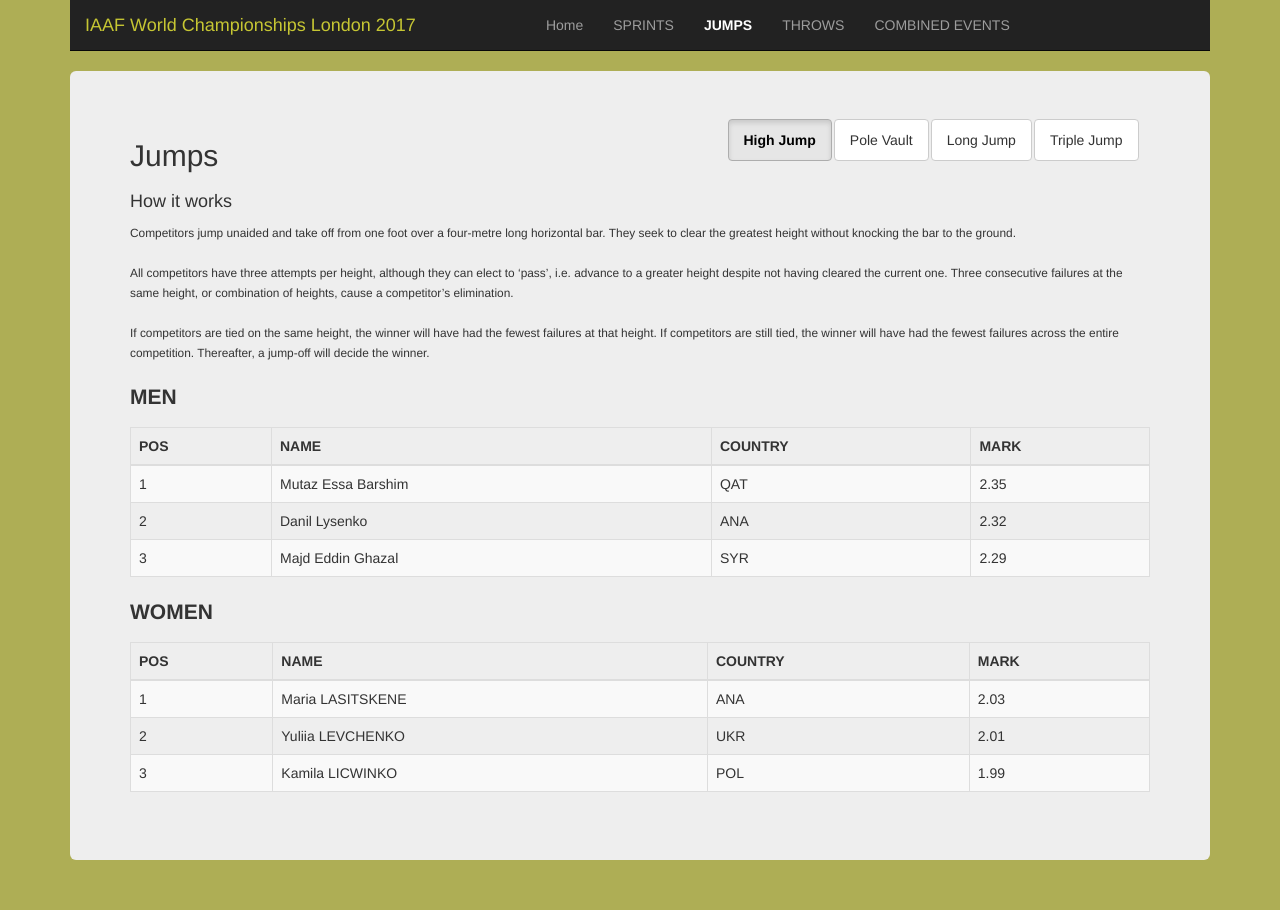
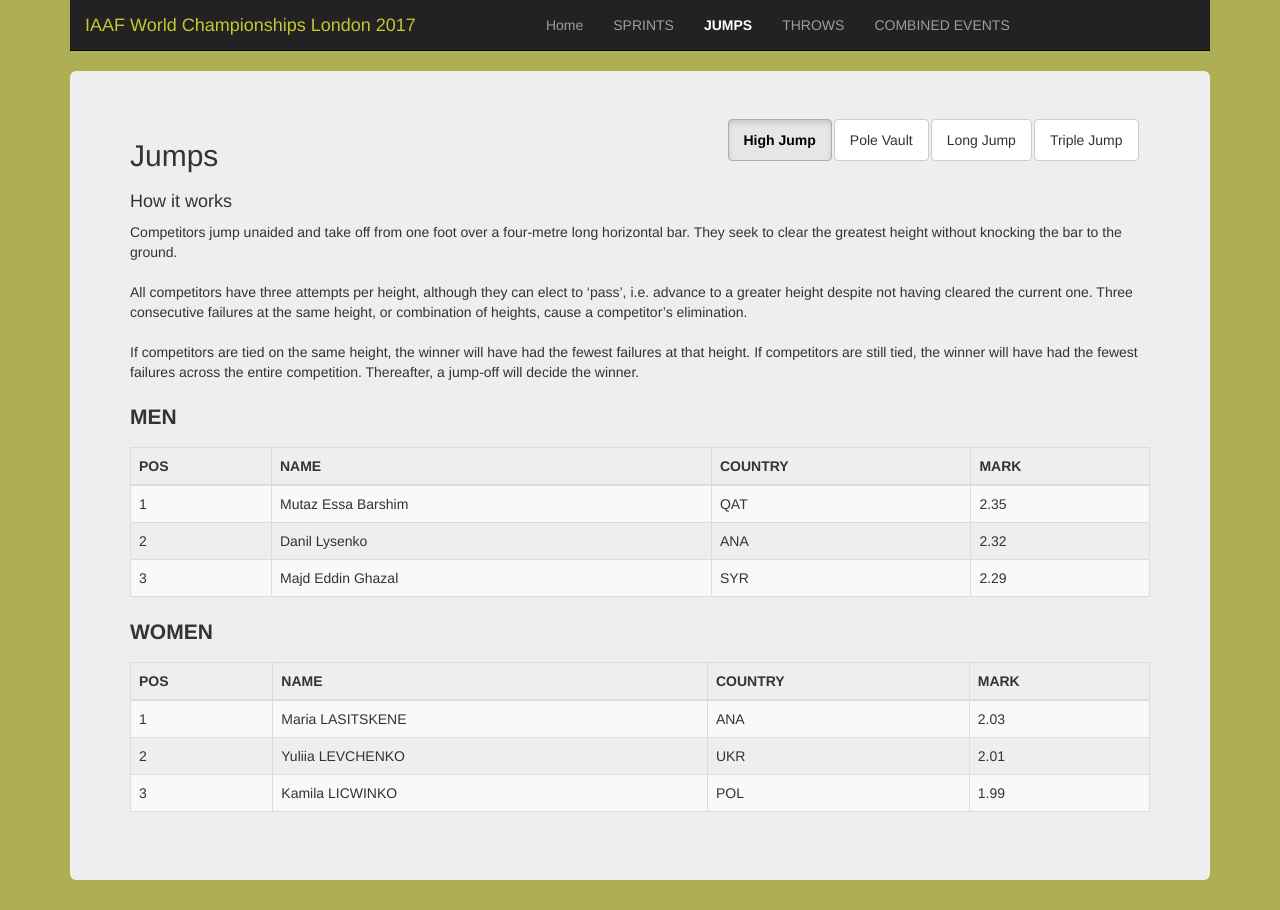
Before and after one commit to pluboj/react-IAAF, a React (Create React App) app: page /jumps/hjump in a window 1280 px wide. Built offline with nearby package versions, Linux system fonts and the light colour scheme.

Commit message:
Add props intro

```diff
--- a/src/components/Jumps.js
+++ b/src/components/Jumps.js
@@ -2,7 +2,11 @@
 import { Route, NavLink, Redirect } from 'react-router-dom';
 
 import JumpsContainer from './jumps/JumpsContainer';
-import { HighJumpM,
+import { HighJump,
+		PoleVault,
+		TripleJump,
+		LongJump,
+		HighJumpM,
 		HighJumpW,
 		PoleVaultM,
 		PoleVaultW,
@@ -54,13 +58,21 @@
 	      		render={ () => <Redirect to={`${match.path}/hjump`} /> }
 	      	/>
 	      	<Route path={`${match.path}/hjump`}
-	      		render={ () => <JumpsContainer data={{m:HighJumpM, w: HighJumpW}} />} />
+	      		render={ () => <JumpsContainer data={{m:HighJumpM, w: HighJumpW}}
+	      		intro={HighJump}
+	      		/>} />
 	      	<Route path={`${match.path}/pvault`}
-	      		render={ () => <JumpsContainer data={{m:PoleVaultM, w: PoleVaultW}} />} />
+	      		render={ () => <JumpsContainer data={{m:PoleVaultM, w: PoleVaultW}}
+	      		intro={PoleVault}
+	      		/>} />
 	      	<Route path={`${match.path}/ljump`}
-	      		render={ () => <JumpsContainer data={{m:LongJumpM, w: LongJumpW}} />} />
+	      		render={ () => <JumpsContainer data={{m:LongJumpM, w: LongJumpW}}
+	      		intro={LongJump}
+	      		/>} />
 	      	<Route path={`${match.path}/tjump`}
-	      		render={ () => <JumpsContainer data={{m:TripleJumpM, w: TripleJumpW}} />} />
+	      		render={ () => <JumpsContainer data={{m:TripleJumpM, w: TripleJumpW}}
+	      		intro={TripleJump}
+	      		/>} />
 		</div>
 	</div>
 )
--- a/src/components/jumps/JumpsContainer.js
+++ b/src/components/jumps/JumpsContainer.js
@@ -20,21 +20,9 @@
   return (
   	<div>
   		<h4>How it works</h4>
-  		<small>Competitors jump unaided and take off from one foot over a
-  		four-metre long horizontal bar. They seek to clear the greatest height
-  		without knocking the bar to the ground.</small>
-  		<br/><br/>
-  		<small>All competitors have three attempts per height,
-  		although they can elect to ‘pass’, i.e. advance to a greater
-  		height despite not having cleared the current one. Three consecutive
-  		failures at the same height, or combination of heights, cause a
-  		competitor’s elimination.</small>
-  		<br/><br/>
-  		<small>If competitors are tied on the same height, the winner will
-  		have had the fewest failures at that height. If competitors are still
-  		tied, the winner will have had the fewest failures across the entire
-  		competition. Thereafter, a jump-off will decide the winner.</small>
-  		<br/><br/>
+  		{props.intro[0]} <br/><br/>
+      {props.intro[1]} <br/><br/>
+      {props.intro[2]} <br/><br/>
   		<p><strong>MEN</strong></p>
 	    <table className="table table-bordered table-striped">
 	    	<thead>
--- a/src/data/jumps-data.js
+++ b/src/data/jumps-data.js
@@ -1,3 +1,9 @@
+export const HighJump = [
+	"Competitors jump unaided and take off from one foot over a four-metre long horizontal bar. They seek to clear the greatest height without knocking the bar to the ground.",
+	"All competitors have three attempts per height, although they can elect to ‘pass’, i.e. advance to a greater height despite not having cleared the current one. Three consecutive failures at the same height, or combination of heights, cause a competitor’s elimination.",
+	"If competitors are tied on the same height, the winner will have had the fewest failures at that height. If competitors are still tied, the winner will have had the fewest failures across the entire competition. Thereafter, a jump-off will decide the winner."
+];
+
 export const HighJumpM = [
 	{
 		pos: "1",
@@ -40,6 +46,12 @@
 	}
 ];
 
+export const PoleVault = [
+	"Competitors vault over a 4.5-metre long horizontal bar by sprinting along a runway and jamming a pole against a ‘stop board’ at the back of a recessed metal ‘box’ sited centrally at the base of the uprights. They seek to clear the greatest height without knocking the bar to the ground.",
+	"All competitors have three attempts per height, although they can elect to ‘pass’, i.e. advance to a greater height despite not having cleared the current one. Three consecutive failures at the same height, or combination of heights, cause a competitor’s elimination.",
+	"If competitors are tied on the same height, the winner will have had the fewest failures at that height. If competitors are still tied, the winner will have had the fewest failures across the entire competition. Thereafter, a jump-off will decide the winner."
+];
+
 export const PoleVaultM = [
 	{
 		pos: "1",
@@ -80,6 +92,12 @@
 		country: "VEN",
 		mark: "4.65"
 	}
+];
+
+export const LongJump = [
+	"Competitors sprint along a runway and jump as far as possible into a sandpit from a wooden take-off board. The distance travelled, from the edge of the board to the closest indentation in the sand to it, is then measured.",
+	"A foul is committed – and the jump is not measured – if an athlete steps beyond the board.",
+	"Most championship competitions involve six jumps per competitor, although usually a number of them, those with the shorter marks, are often eliminated after three jumps. If competitors are tied, the athlete with the next best distance is declared the winner."
 ];
 
 export const LongJumpM = [
@@ -130,6 +148,12 @@
 	}
 ];
 
+export const TripleJump = [
+	"Competitors sprint along a runway before taking off from a wooden board. The take-off foot absorbs the first landing, the hop. The next phase, the step, is finished on the opposite foot and then followed by a jump into a sandpit. The distance travelled, from the edge of the board to the closest indentation in the sand to it, is then measured.",
+	"A foul is committed – and the jump is not measured – if an athlete steps beyond the board.",
+	"Most championship competitions involve six jumps per competitor, although usually a number of them, those with the shorter marks, are often eliminated after three jumps.  If competitors are tied, the athlete with the next best distance is declared the winner."
+];
+
 export const TripleJumpM = [
 	{
 		pos: "1",
```
